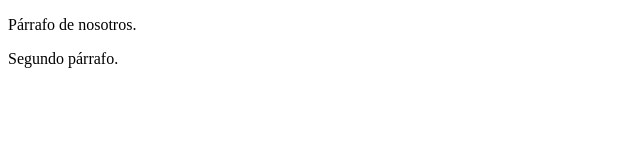
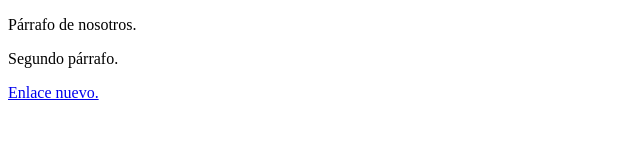
Before and after one commit to tomtony7/test-1, a plain HTML site: page nosotros.html in a window 1280 px wide. Shown: the whole page, without its empty margins (0-640 px from the left). Drawn offline with Linux system fonts and the light colour scheme.

Commit message:
Nuevo enlace en nosotros.

```diff
--- a/nosotros.html
+++ b/nosotros.html
@@ -13,5 +13,7 @@
 			Segundo párrafo.
 		</p>
 
+		<a href="#">Enlace nuevo.</a>
+
     </body>
 </html>
```
